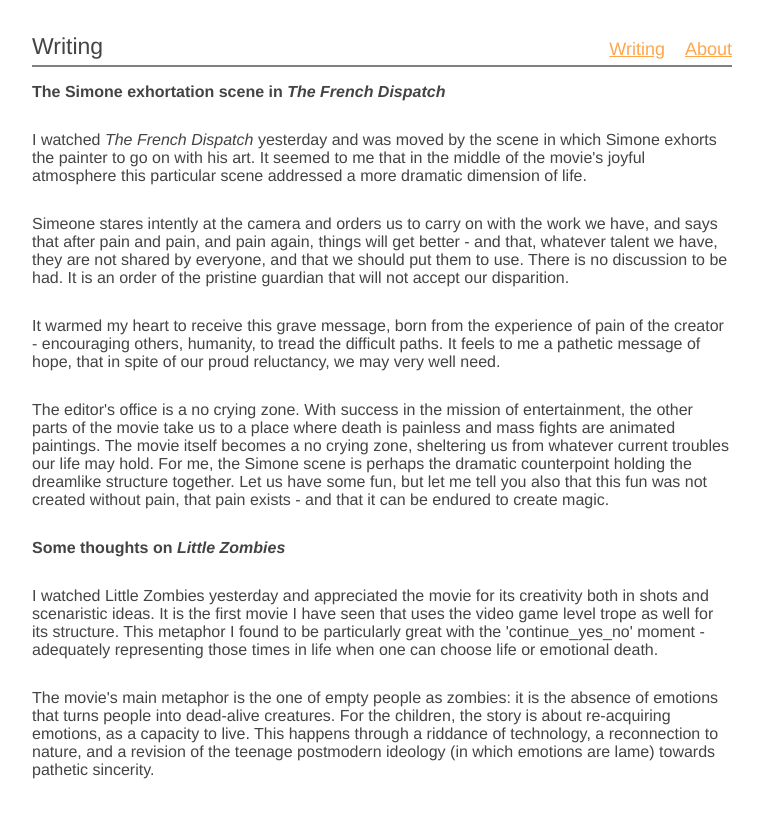
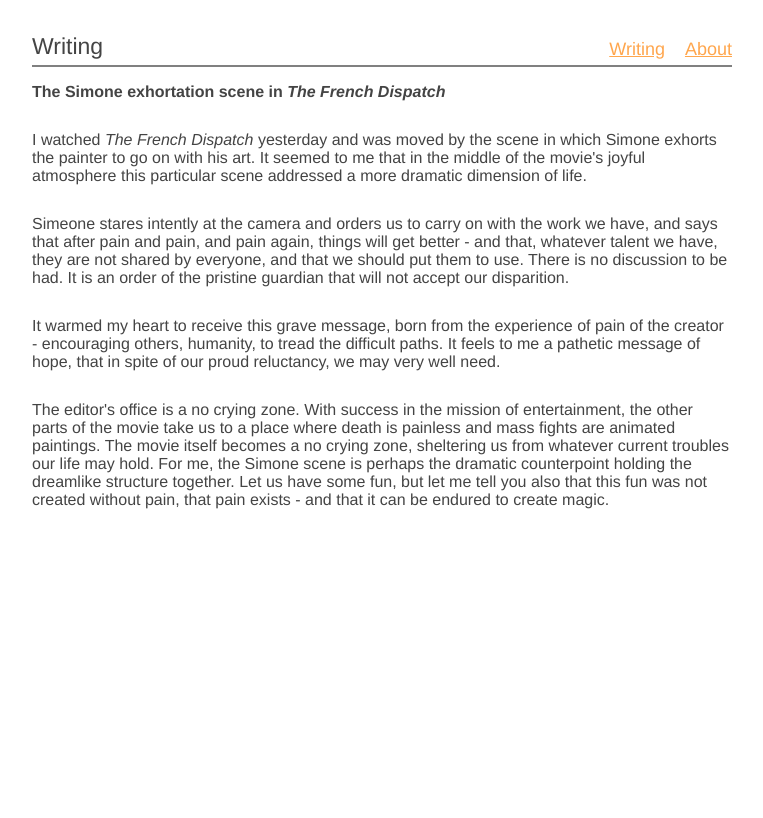
Before and after one commit to highleaf11/highleaf11.github.io, a plain HTML site: page writing/index.html in a window 1280 px wide. Shown: the whole page, without its empty margins (258-1021 px from the left). Drawn offline with Linux system fonts and the light colour scheme.

Commit message:
Update index.html

```diff
--- a/writing/index.html
+++ b/writing/index.html
@@ -43,21 +43,7 @@ The editor's office is a no crying zone. With success in the mission of entertai
       holding the dreamlike structure together. Let us have some fun, but let me tell you also that this fun was not created without pain,
       that pain exists - and that it can be endured to create magic.
     </p>
-       <p>
-    <b>Some thoughts on <i>Little Zombies</i></b>
-    </p>
-      <p>
-        I watched Little Zombies yesterday and appreciated the movie for its creativity both in shots and scenaristic ideas.
-        It is the first movie I have seen that uses the video game level trope as well for its structure.
-        This metaphor I found to be particularly great with the 'continue_yes_no' moment -
-        adequately representing those times in life when one can choose life or emotional death.
-      </p>
-       <p>
-         The movie's main metaphor is the one of empty people as zombies:
-         it is the absence of emotions that turns people into dead-alive creatures.
-         For the children, the story is about re-acquiring emotions, as a capacity to live. This happens through a riddance of technology,
-         a reconnection to nature, and a revision of the teenage postmodern ideology (in which emotions are lame) towards pathetic sincerity.
-      </p>
+
     </article>
   </body>
 </html>
```
